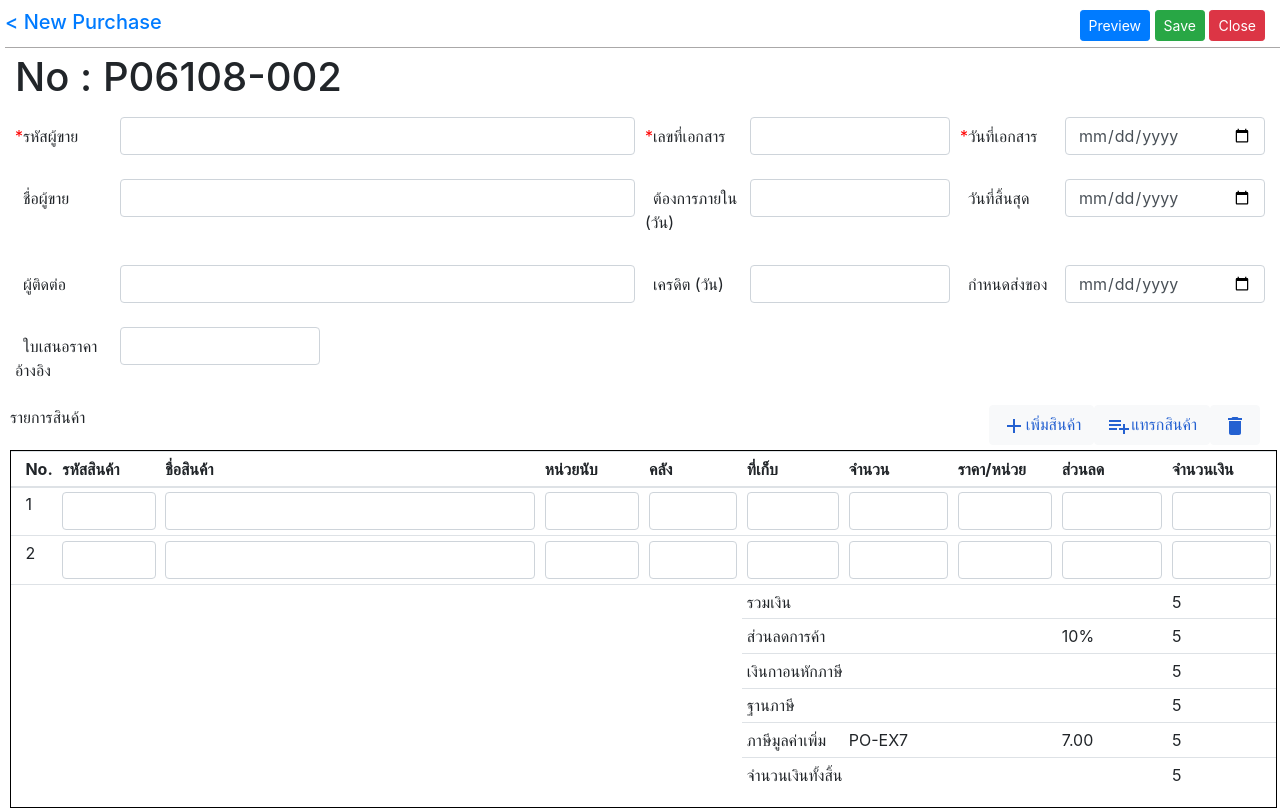
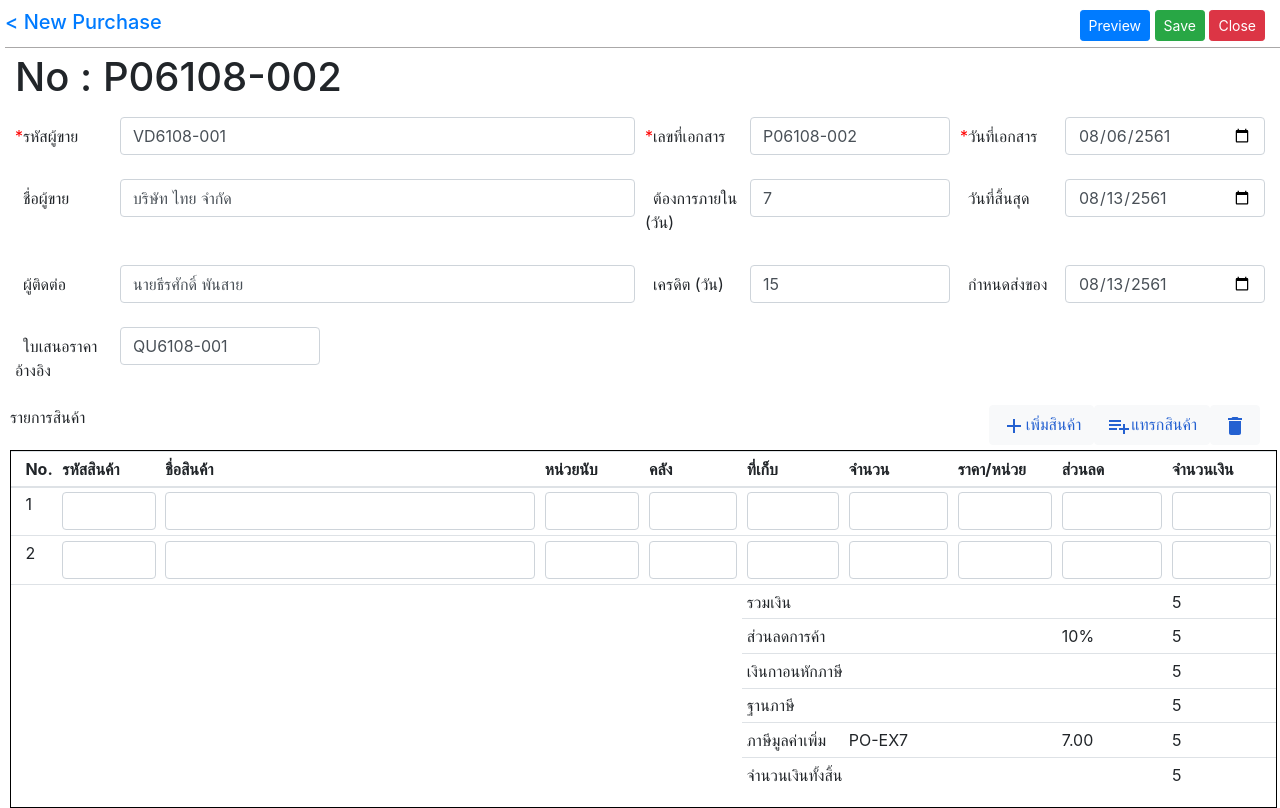
Before and after one commit to theerasak555/Workshop-CRUD, a React (Create React App) app: page /edit/P06108-002 in a window 1280 px wide. Built offline with nearby package versions, Linux system fonts and the light colour scheme.

Commit message:
commit edit

```diff
--- a/src/Components/Create/Create.js
+++ b/src/Components/Create/Create.js
@@ -97,7 +97,7 @@ const Create = () => {
     const addOrders = e => {
         e.preventDefault(alert("บันทึกเรียบร้อย!"));
         setOrders([...orders, { Sale_id: codesale, Inform_id: no, Inform_date: date, Sale_name: saleName, Want_date: wantDate, End_date: endDate, Contract: contractName, Credit: credit, Sent_date: sentDate, Bill: bill }])
-    };
+    };console.log(orders)
 
     return (
         <div className="basicdata">
--- a/src/Components/Edit/Edit.js
+++ b/src/Components/Edit/Edit.js
@@ -14,21 +14,21 @@ const Edit = () => {
     const { Inform_id } = useParams();
 
     const order = orders.filter((order) =>
-        order.Inform_id = Inform_id);
+        order.Inform_id == Inform_id);console.log(order)
 
     //input
-    const [codesale, setCodesale] = useState(order[0].codesale);
-    const [no, setNo] = useState(order[0].no);
-    const [date, setDate] = useState(order[0].date);
-    const [saleName, setSalename] = useState(order[0].saleName);
-    const [wantDate, setWantdate] = useState(order[0].wantDate);
-    const [endDate, setEnddate] = useState(order[0].endDate);
-    const [contractName, setContractname] = useState(order[0].contractName);
-    const [credit, setCredit] = useState(order[0].credit);
-    const [sentDate, setSentdate] = useState(order[0].sentDate);
-    const [bill, setBill] = useState(order[0].bill);
+    const [codesale, setCodesale] = useState(order[0].Sale_id);
+    const [no, setNo] = useState(order[0].Inform_id);
+    const [date, setDate] = useState(order[0].Inform_date);
+    const [saleName, setSalename] = useState(order[0].Sale_name);
+    const [wantDate, setWantdate] = useState(order[0].Want_date);
+    const [endDate, setEnddate] = useState(order[0].End_date);
+    const [contractName, setContractname] = useState(order[0].Contract);
+    const [credit, setCredit] = useState(order[0].Credit);
+    const [sentDate, setSentdate] = useState(order[0].Sent_date);
+    const [bill, setBill] = useState(order[0].Bill);
 
-    const [productNo, setProductno] = useState(order[0].productNo);
+    {/*const [productNo, setProductno] = useState(order[0].productNo);
     const [productName, setProductname] = useState(order[0].productName);
     const [unit, setUnit] = useState(order[0].unit);
     const [store, setStore] = useState(order[0].store);
@@ -36,60 +36,60 @@ const Edit = () => {
     const [quantity, setQuantity] = useState(order[0].quantity);
     const [priceUnit, setPriceunit] = useState(order[0].priceUnit);
     const [discount, setDiscount] = useState(order[0].discount);
-    const [price, setPrice] = useState(order[0].price);
+    const [price, setPrice] = useState(order[0].price);*/}
 
     //edit
     const editCodesale = (e) => {
         setCodesale(e.target.value);
         const edited_codesale = codesale;
-        order[0].codesale = edited_codesale;
+        order[0].Sale_id = edited_codesale;
     };
     const editNo = (e) => {
         setNo(e.target.value);
         const edited_no = no;
-        order[0].no = edited_no;
+        order[0].Inform_id = edited_no;
     };
     const editDate = (e) => {
         setDate(e.target.value);
         const edited_date = date;
-        order[0].date = edited_date;
+        order[0].Inform_date = edited_date;
     };
     const editSalename = (e) => {
         setSalename(e.target.value);
         const edited_saleName = saleName;
-        order[0].saleName = edited_saleName;
+        order[0].Sale_name = edited_saleName;
     };
     const editWantdate = (e) => {
         setWantdate(e.target.value);
         const edited_wantDate = wantDate;
-        order[0].wantDate = edited_wantDate;
+        order[0].Want_date = edited_wantDate;
     };
     const editEnddate = (e) => {
         setEnddate(e.target.value);
         const edited_endDate = endDate;
-        order[0].endDate = edited_endDate;
+        order[0].End_date = edited_endDate;
     };
     const editContractname = (e) => {
         setContractname(e.target.value);
         const edited_contractName = contractName;
-        order[0].contractName = edited_contractName;
+        order[0].Contract = edited_contractName;
     };
     const editCredit = (e) => {
         setCredit(e.target.value);
         const edited_credit = credit;
-        order[0].credit = edited_credit;
+        order[0].Credit = edited_credit;
     };
     const editSentdate = (e) => {
         setSentdate(e.target.value);
         const edited_sentDate = sentDate;
-        order[0].sentDate = edited_sentDate;
+        order[0].Sent_date = edited_sentDate;
     };
     const editBill = (e) => {
         setBill(e.target.value);
         const edited_bill = bill;
-        order[0].bill = edited_bill;
+        order[0].Bill = edited_bill;
     };
-    const editProductno = (e) => {
+    {/*const editProductno = (e) => {
         setProductno(e.target.value);
         const edited_productNo = productNo;
         order[0].productNo = edited_productNo;
@@ -133,12 +133,12 @@ const Edit = () => {
         setPrice(e.target.value);
         const edited_price = price;
         order[0].price = edited_price;
-    };
+    };*/}
 
     const editOrder = (e) => {
         e.preventDefault();
         setOrders([...orders])
-    }
+    }; console.log(editOrder)
 
     return (
         <div className="basicdata">
@@ -146,7 +146,7 @@ const Edit = () => {
                 <Link to="/"><h5>{"< New Purchase"}</h5></Link>
                 <div className="topnav-button">
                     <Button variant="primary" size="sm">Preview</Button>{" "}
-                    <Button className="action_btn" variant="success" size="sm" type="submit" onSubmit={() => editOrder}>Save</Button>{" "}
+                    <Button className="action_btn" variant="success" size="sm" type="submit" onSubmit={()=> editOrder}>Save</Button>{" "}
                     <Button variant="danger" size="sm">Close</Button>
                 </div>
             </div>
@@ -164,8 +164,8 @@ const Edit = () => {
                                     name="codesale"
                                     value={codesale}
                                     onChange={editCodesale}
-                                    placeholder={order[0].codesale}
-                                    required />
+                                    placeholder={order[0].Sale_id}
+                                     />
                             </Col>
                             <Form.Label column sm="1"><span style={{ color: "red" }}>*</span>เลขที่เอกสาร</Form.Label>
                             <Col >
@@ -174,7 +174,7 @@ const Edit = () => {
                                     name="no"
                                     value={no}
                                     onChange={editNo}
-                                    placeholder={order[0].no}
+                                    placeholder={order[0].Inform_id}
 
                                 />
                             </Col>
@@ -185,7 +185,7 @@ const Edit = () => {
                                     name="date"
                                     value={date}
                                     onChange={editDate}
-                                    placeholder={order[0].date}
+                                    placeholder={order[0].Inform_date}
 
                                 />
                             </Col>
@@ -199,7 +199,7 @@ const Edit = () => {
                                     name="saleName"
                                     value={saleName}
                                     onChange={editSalename}
-                                    placeholder={order[0].saleName}
+                                    placeholder={order[0].Sale_name}
                                 />
                             </Col>
                             <Form.Label column sm="1"><span style={{ visibility: "hidden" }}>*</span>ต้องการภายใน (วัน)</Form.Label>
@@ -209,7 +209,7 @@ const Edit = () => {
                                     name="wantDate"
                                     value={wantDate}
                                     onChange={editWantdate}
-                                    placeholder={order[0].wantDate}
+                                    placeholder={order[0].Want_date}
                                 />
                             </Col>
                             <Form.Label column sm="1"><span style={{ visibility: "hidden" }}>*</span>วันที่สิ้นสุด</Form.Label>
@@ -219,7 +219,7 @@ const Edit = () => {
                                     name="endDate"
                                     value={endDate}
                                     onChange={editEnddate}
-                                    placeholder={order[0].endDate}
+                                    placeholder={order[0].End_date}
                                 />
                             </Col>
                         </Form.Row><br />
@@ -232,7 +232,7 @@ const Edit = () => {
                                     name="contractName"
                                     value={contractName}
                                     onChange={editContractname}
-                                    placeholder={order[0].contractName}
+                                    placeholder={order[0].Contract}
                                 />
                             </Col>
                             <Form.Label column sm="1"><span style={{ visibility: "hidden" }}>*</span>เครดิต (วัน)</Form.Label>
@@ -242,7 +242,7 @@ const Edit = () => {
                                     name="credit"
                                     value={credit}
                                     onChange={editCredit}
-                                    placeholder={order[0].credit}
+                                    placeholder={order[0].Credit}
                                 />
                             </Col>
                             <Form.Label column sm="1"><span style={{ visibility: "hidden" }}>*</span>กำหนดส่งของ</Form.Label>
@@ -252,7 +252,7 @@ const Edit = () => {
                                     name="sentDate"
                                     value={sentDate}
                                     onChange={editSentdate}
-                                    placeholder={order[0].sentDate}
+                                    placeholder={order[0].Sent_date}
                                 />
                             </Col>
                         </Form.Row><br />
@@ -264,7 +264,7 @@ const Edit = () => {
                                     name="bill"
                                     value={bill}
                                     onChange={editBill}
-                                    placeholder={order[0].bill}
+                                    placeholder={order[0].Bill}
                                 />
                             </Col>
                         </Form.Row>
--- a/src/Components/OrderContext/OrderContext.js
+++ b/src/Components/OrderContext/OrderContext.js
@@ -10,13 +10,13 @@ export const OrderProvider = (props) => {
       Order_id: "60108-001",
       Sale_id: "VD6108-001",
       Inform_id: "P06108-002",
-      Inform_date: "06/03/2561",
+      Inform_date: "2561-08-06",
       Sale_name: "บริษัท ไทย จำกัด",
       Want_date: "7",
-      End_date: "13/06/2561",
+      End_date: "2561-08-13",
       Contract: "นายธีรศักดิ์ พันสาย",
       Credit: "15",
-      Sent_date: "13/08/2561",
+      Sent_date: "2561-08-13",
       Bill: "QU6108-001",
       Status: "Open",
       total: "40397.85"
@@ -26,13 +26,13 @@ export const OrderProvider = (props) => {
       Order_id: "60108-002",
       Sale_id: "VD6108-002",
       Inform_id: "P06108-003",
-      Inform_date: "06/03/2561",
+      Inform_date: "2561-08-06",
       Sale_name: "บริษัท จีน จำกัด",
       Want_date: "7",
-      End_date: "13/06/2561",
+      End_date: "2561-08-13",
       Contract: "นายธีรศักดิ์ พันหนึ่ง",
       Credit: "15",
-      Sent_date: "13/08/2562",
+      Sent_date: "2561-08-13",
       Bill: "QU6108-002",
       Status: "Open",
       total: "40397.85"
@@ -42,13 +42,13 @@ export const OrderProvider = (props) => {
       Order_id: "60108-003",
       Sale_id: "VD6108-003",
       Inform_id: "P06108-004",
-      Inform_date: "06/03/2561",
+      Inform_date: "2561-08-06",
       Sale_name: "บริษัท ลาว จำกัด",
       Want_date: "7",
-      End_date: "13/06/2561",
+      End_date: "2561-08-13",
       Contract: "นายธีรศักดิ์ พันสอง",
       Credit: "15",
-      Sent_date: "13/08/2563",
+      Sent_date: "2561-08-13",
       Bill: "QU6108-003",
       Status: "Open",
       total: "40397.85"
@@ -58,13 +58,13 @@ export const OrderProvider = (props) => {
       Order_id: "60108-004",
       Sale_id: "VD6108-004",
       Inform_id: "P06108-005",
-      Inform_date: "06/03/2561",
+      Inform_date: "2561-08-06",
       Sale_name: "บริษัท เวียดนาม จำกัด",
       Want_date: "7",
-      End_date: "13/06/2561",
+      End_date: "2561-08-13",
       Contract: "นายธีรศักดิ์ พันสาม",
       Credit: "15",
-      Sent_date: "13/08/2564",
+      Sent_date: "2561-08-13",
       Bill: "QU6108-004",
       Status: "Open",
       total: "40397.85"
--- a/src/Components/ProductContext/ProductContext.js
+++ b/src/Components/ProductContext/ProductContext.js
@@ -14,7 +14,7 @@ export const ProductProvider = (props) => {
             "Quantity": "5",
             "Unit_Price": "3190.00",
             "Discount": "@50",
-            "Price": "15700.00"
+            "Price": 15700.00
         },
         {
             "Product_id": "IC6108-029",
@@ -25,7 +25,7 @@ export const ProductProvider = (props) => {
             "Quantity": "5",
             "Unit_Price": "5290.00",
             "Discount": "200",
-            "Price": "26250.00"
+            "Price": 26250.00
         }
   ]);
 
```
